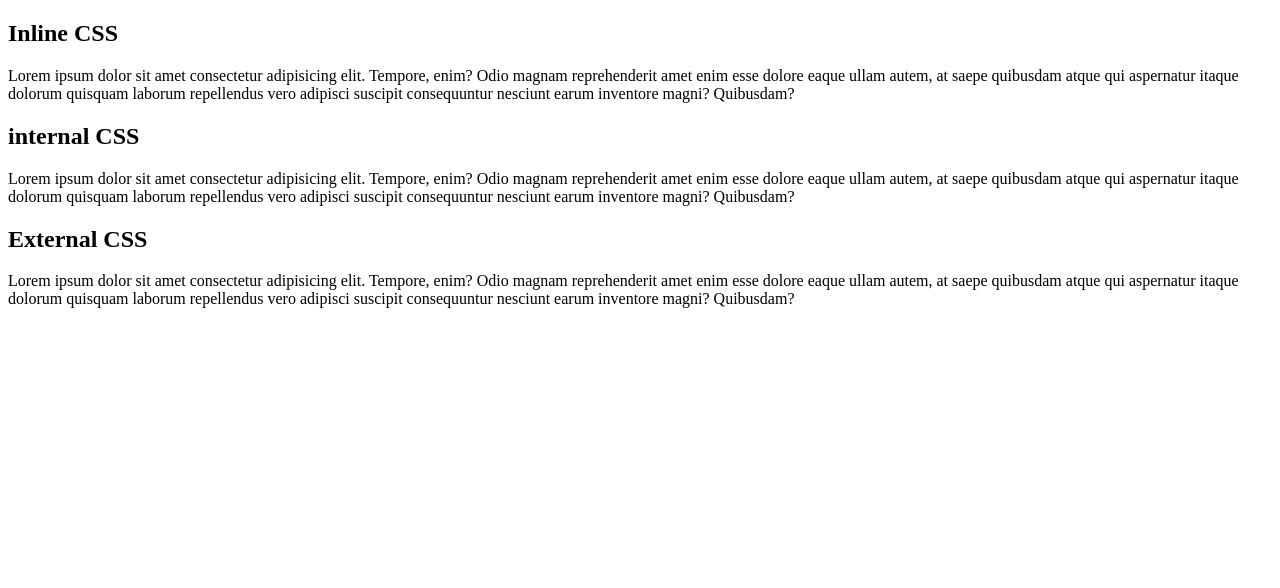
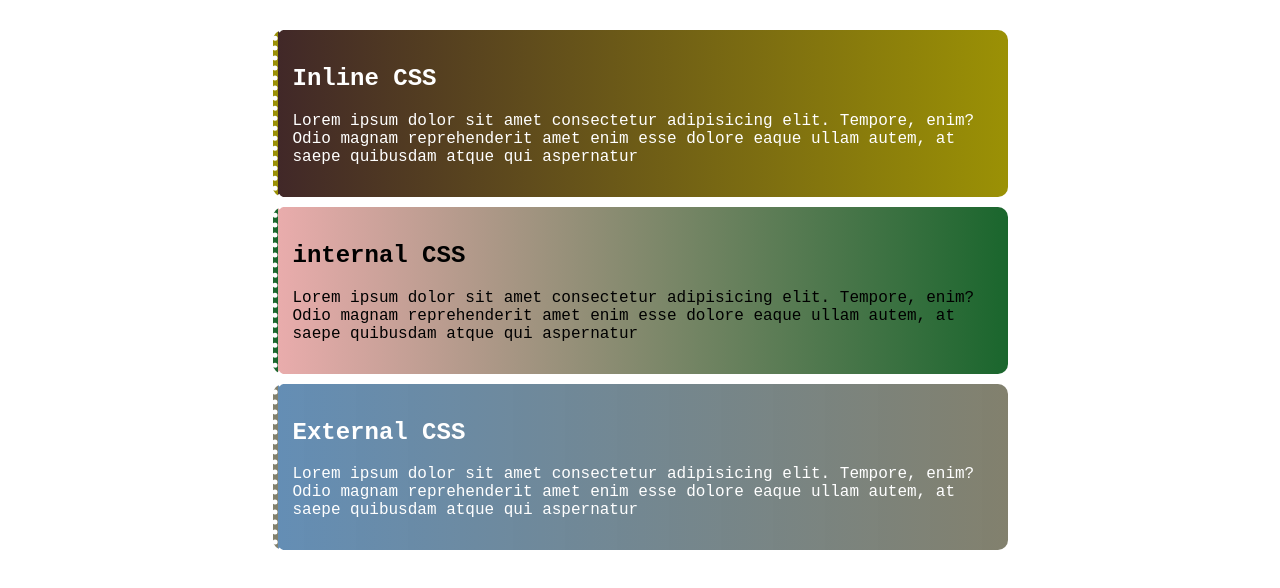
Before and after one commit to najrulislam38/Module-2-Task, a plain HTML site: page index.html in a window 1280 px wide. Drawn offline with Linux system fonts and the light colour scheme.

Commit message:
add some style and changes on the web page

```diff
--- a/Css/styles.css
+++ b/Css/styles.css
@@ -0,0 +1,14 @@
+body{
+    margin: 0;
+}
+.external{
+    width: 700px;
+    margin: auto;
+    padding: 15px;
+    color: rgb(255, 255, 255);
+    background: linear-gradient(90deg, rgba(47, 103, 155, 0.747), rgba(99, 97, 73, 0.801));
+    font-family:'Courier New', Courier, monospace;
+    border-left: 5px dotted white;
+    border-radius: 10px;
+    margin-bottom: 10px;
+}
--- a/index.html
+++ b/index.html
@@ -5,19 +5,35 @@
     <meta name="viewport" content="width=device-width, initial-scale=1.0">
     <title>Module-2 Task</title>
     <link rel="stylesheet" href="Css/styles.css">
+    <style>
+        .internal{
+            width: 700px;
+            margin: auto;
+            padding: 15px;
+            color: rgb(0, 0, 0);
+            background: linear-gradient(90deg, rgb(233, 172, 172), rgb(26, 102, 45));
+            font-family:'Courier New', Courier, monospace;
+            border-left: 5px dotted white;
+            border-radius: 10px;
+            margin-bottom: 10px;
+        }
+        .internal h2{
+            font-weight: bolder;
+        }
+    </style>
 </head>
 <body>
-    <div class="inline common">
-        <h2>Inline CSS</h2>
-        <p>Lorem ipsum dolor sit amet consectetur adipisicing elit. Tempore, enim? Odio magnam reprehenderit amet enim esse dolore eaque ullam autem, at saepe quibusdam atque qui aspernatur itaque dolorum quisquam laborum repellendus vero adipisci suscipit consequuntur nesciunt earum inventore magni? Quibusdam?</p>
+    <div class="inline common" style="width: 700px; margin: auto; padding: 15px; color: rgb(255, 255, 255); background: linear-gradient(90deg, rgb(65, 40, 40), rgb(155, 145, 5)); font-family:'Courier New', Courier, monospace; border-left: 5px dotted white; border-radius: 10px; margin-bottom: 10px; margin-top: 30px;">
+        <h2 style="font-weight: bold;">Inline CSS</h2>
+        <p>Lorem ipsum dolor sit amet consectetur adipisicing elit. Tempore, enim? Odio magnam reprehenderit amet enim esse dolore eaque ullam autem, at saepe quibusdam atque qui aspernatur </p>
     </div>
     <div class="internal common">
         <h2>internal CSS</h2>
-        <p>Lorem ipsum dolor sit amet consectetur adipisicing elit. Tempore, enim? Odio magnam reprehenderit amet enim esse dolore eaque ullam autem, at saepe quibusdam atque qui aspernatur itaque dolorum quisquam laborum repellendus vero adipisci suscipit consequuntur nesciunt earum inventore magni? Quibusdam?</p>
+        <p>Lorem ipsum dolor sit amet consectetur adipisicing elit. Tempore, enim? Odio magnam reprehenderit amet enim esse dolore eaque ullam autem, at saepe quibusdam atque qui aspernatur </p>
     </div>
     <div class="external common">
         <h2>External CSS</h2>
-        <p>Lorem ipsum dolor sit amet consectetur adipisicing elit. Tempore, enim? Odio magnam reprehenderit amet enim esse dolore eaque ullam autem, at saepe quibusdam atque qui aspernatur itaque dolorum quisquam laborum repellendus vero adipisci suscipit consequuntur nesciunt earum inventore magni? Quibusdam?</p>
+        <p>Lorem ipsum dolor sit amet consectetur adipisicing elit. Tempore, enim? Odio magnam reprehenderit amet enim esse dolore eaque ullam autem, at saepe quibusdam atque qui aspernatur </p>
     </div>
 </body>
 </html>
```
